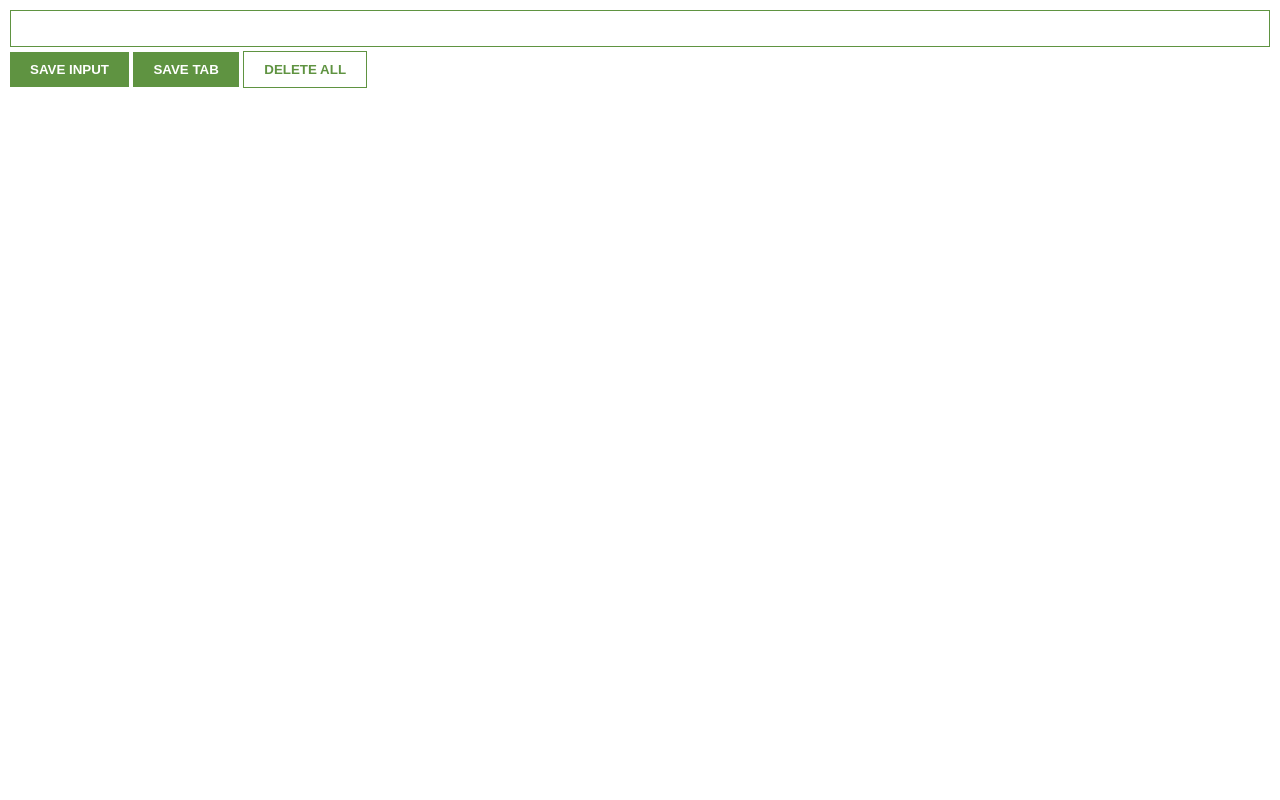
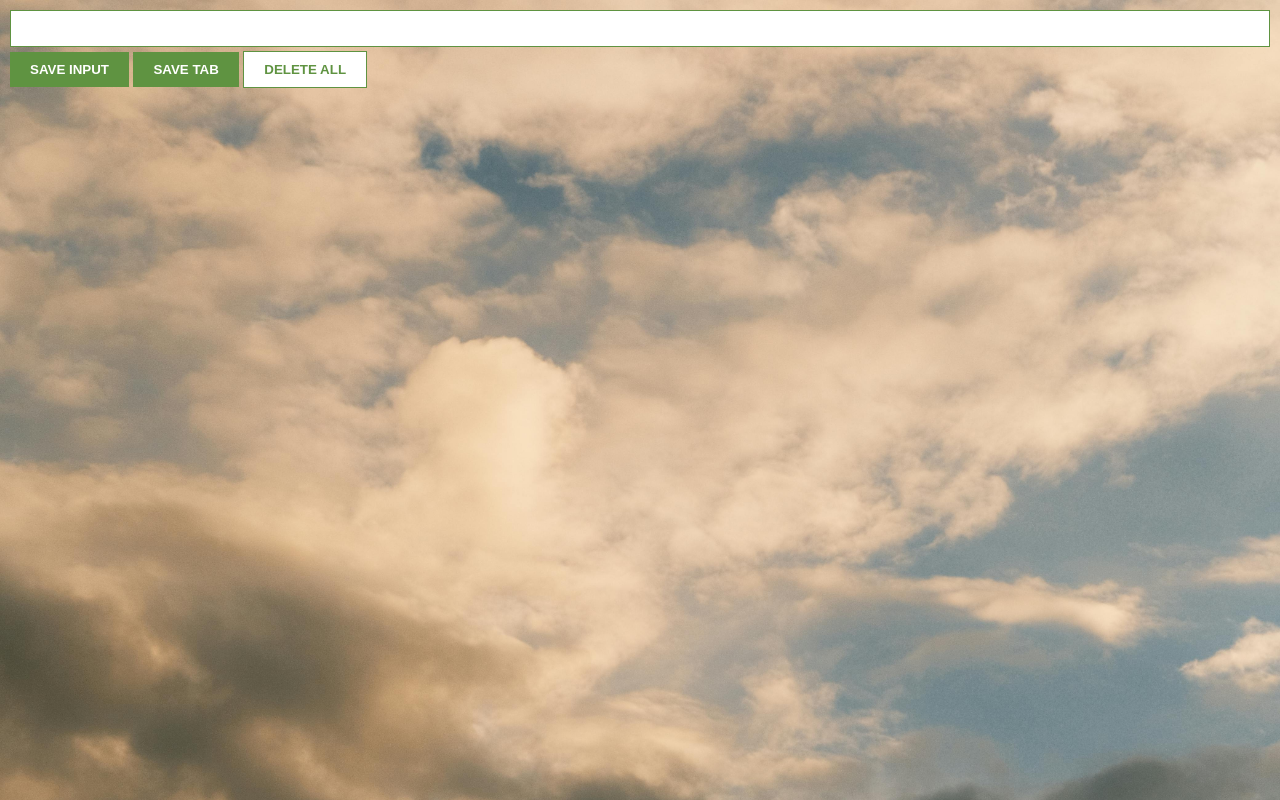
Before and after one commit to Satya-2411/Leads-Tracker, a browser extension: page index.html in a window 1280 px wide. Drawn offline with Linux system fonts and the light colour scheme.

Commit message:
Added a background Image

```diff
--- a/style.css
+++ b/style.css
@@ -3,7 +3,9 @@ body {
     padding: 10px;
     font-family: Arial, Helvetica, sans-serif;
     min-width: 400px;
+    background: url("Images/Sky\ View.jpg") center/cover;
 }
+
 
 input {
     width: 100%;
```
Also changed, not shown: Images/Sky View.jpg (added).
